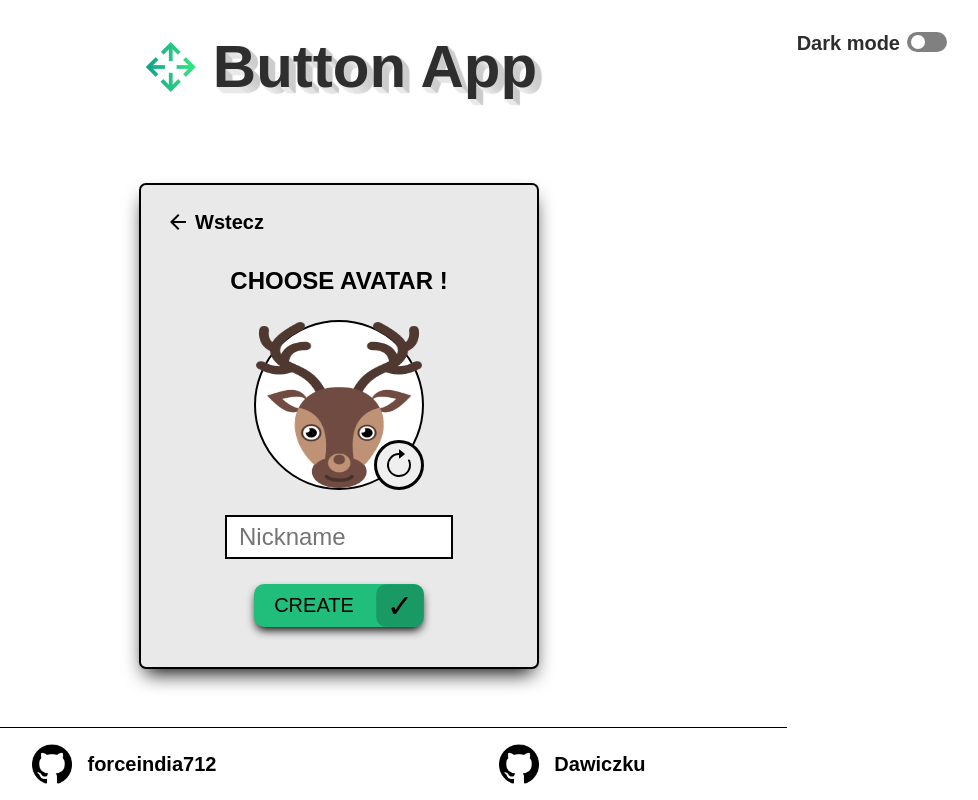
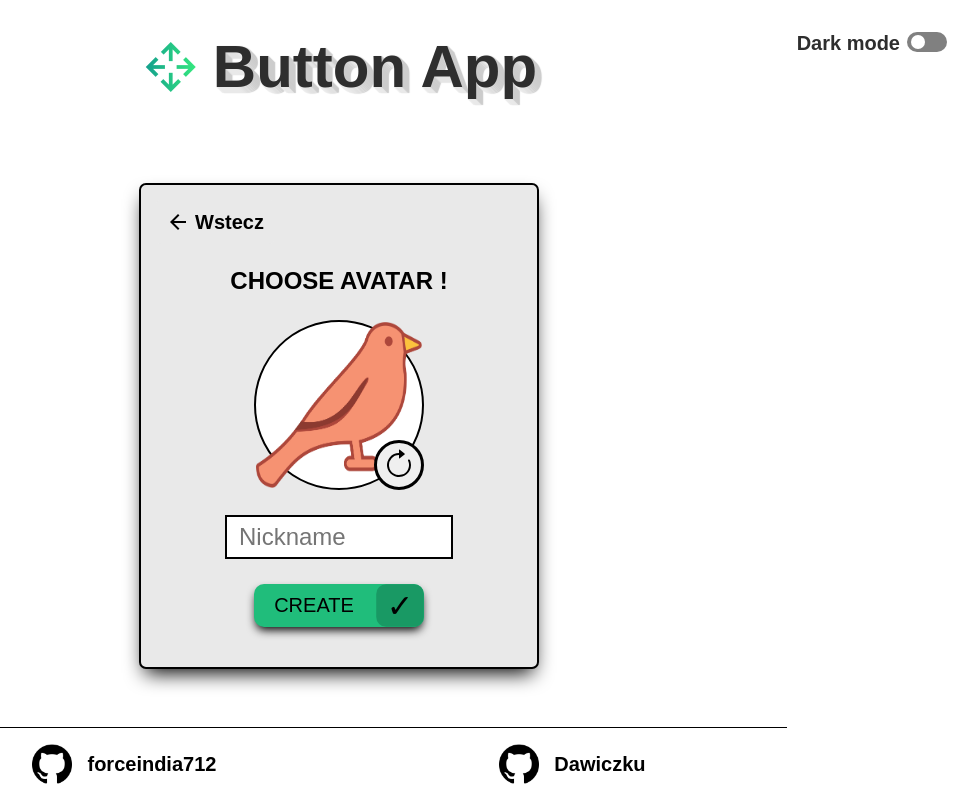
Before and after one commit to Dawiczku/buttonapp-frontend, a React (Create React App) app in the folder button/: page /create-account in a window 1280 px wide. Shown: the whole page, without its empty margins (301-1279 px from the left). Built offline with nearby package versions, Linux system fonts and the light colour scheme; a web font is replaced by a local one.

Commit message:
Implement random avatars functionality

```diff
--- a/button/src/pages/CreateAccount.js
+++ b/button/src/pages/CreateAccount.js
@@ -9,6 +9,7 @@ import uuid from "react-uuid";
 export default function CreateAccount() {
   // Initializing variables.
   const [nickname, setNickname] = useState("");
+  const [randomNumber, setRandomNumber] = useState(1);
   let accountList = null;
 
   /* Setting accountList value based on, if accounts are already stored in local storage. */
@@ -44,7 +45,10 @@ export default function CreateAccount() {
     navigate("/");
   };
 
-  const handleAvatarButton = () => {};
+  // Function setting avatar's number so it's random.
+  const handleAvatarButton = () => {
+    setRandomNumber(Math.floor(Math.random() * 3) + 1);
+  };
 
   return (
     <>
@@ -55,7 +59,7 @@ export default function CreateAccount() {
           <h2>Choose Avatar !</h2>
           <div className="new-acc-avatar-container">
             <img
-              src={require("../avatars/avatar3.png")}
+              src={require(`../avatars/avatar${randomNumber}.png`)}
               className="new-avatar"
               alt="avatar"
             ></img>
```
